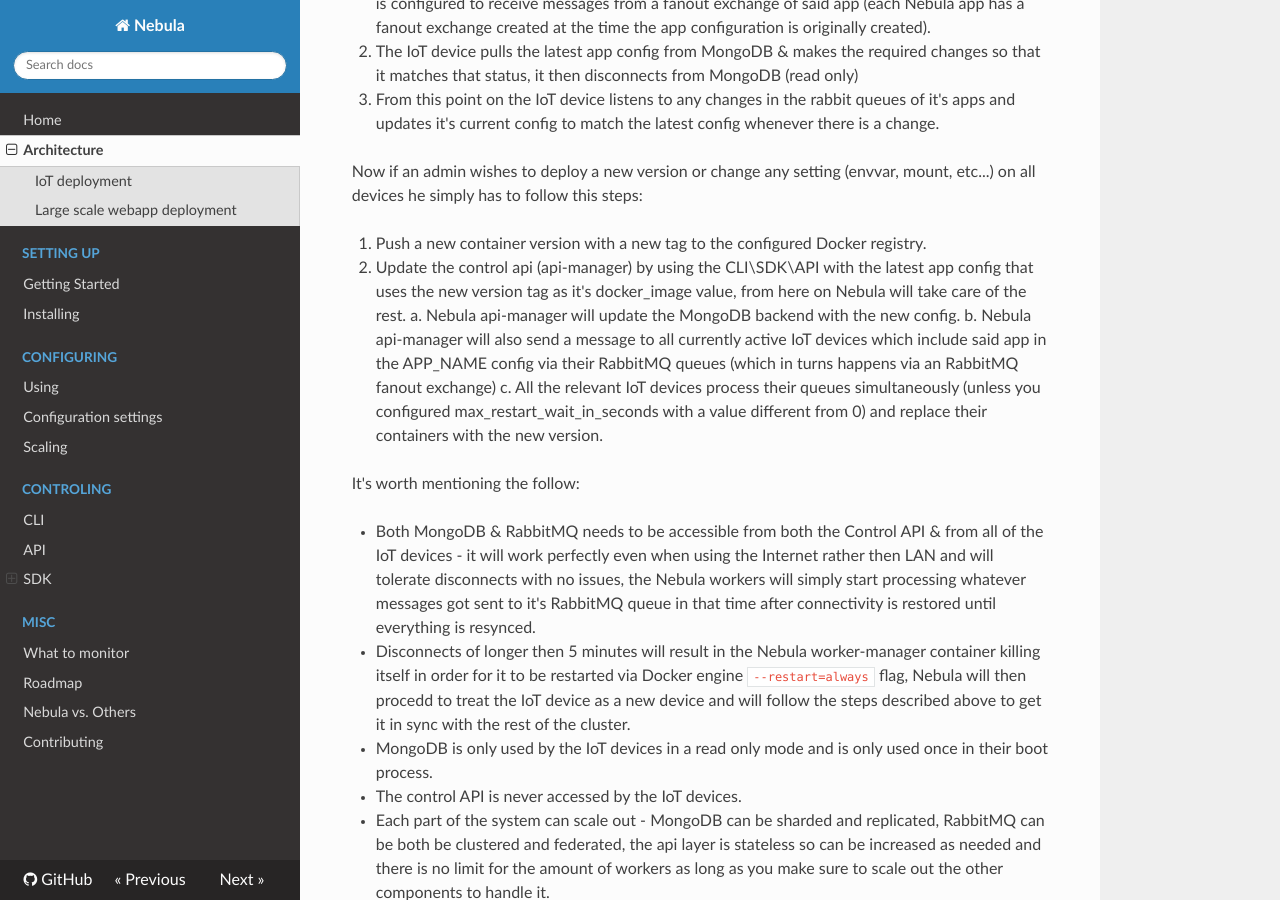
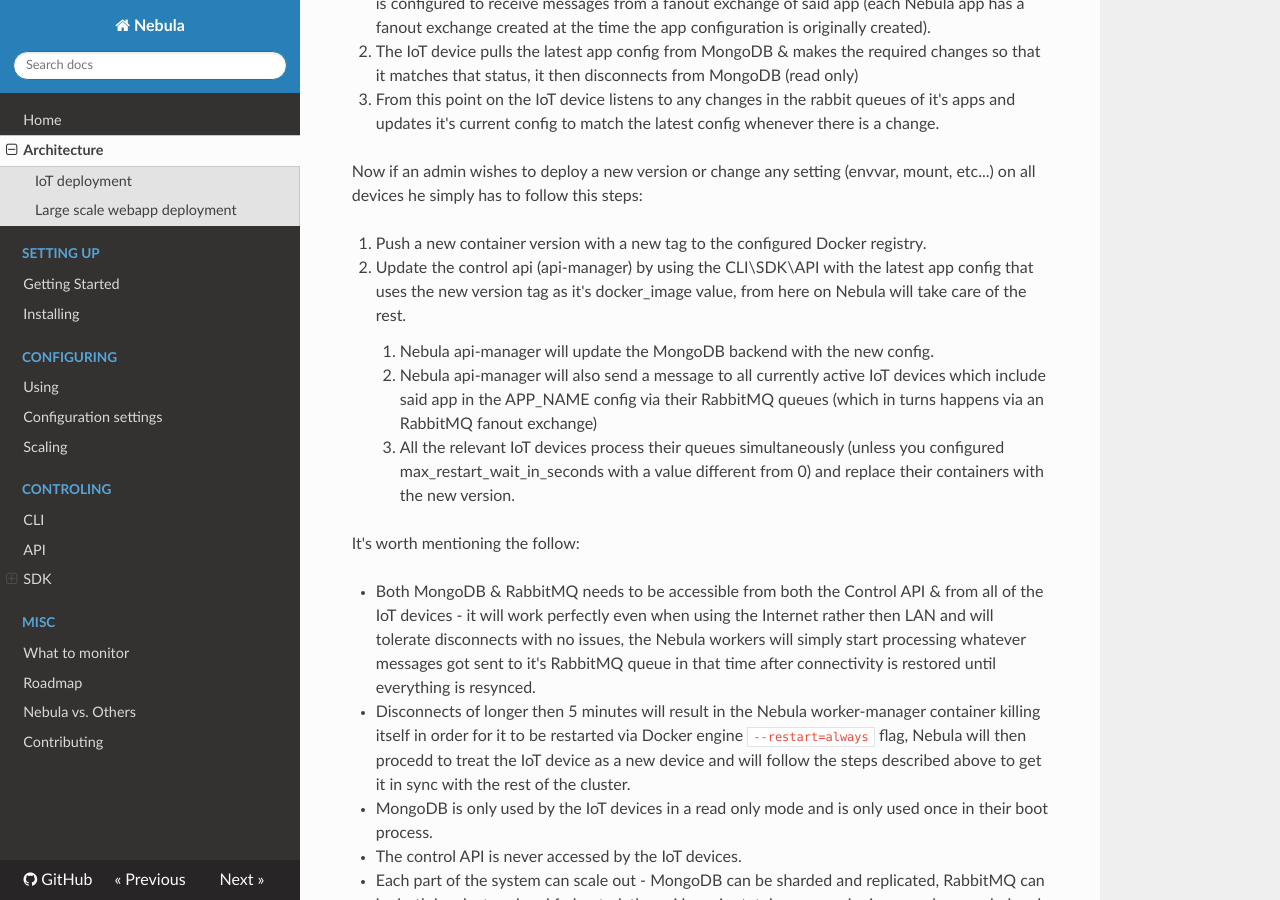
Before and after one commit to nebula-orchestrator/docs, an MkDocs documentation site: the page built from docs/architecture.md, in a window 1280 px wide and 900 px high, scrolled down 871 px. Built offline with MkDocs 1.6.1, drawn with Linux system fonts in a browser that asks for light colours; nearby versions of some CDN libraries; old or Windows-style settings are respelled for this version of MkDocs; some of the changed lines change nothing that is shown.

```diff
--- a/docs/architecture.md
+++ b/docs/architecture.md
@@ -15,9 +15,10 @@
 
 1. Push a new container version with a new tag to the configured Docker registry.
 2. Update the control api (api-manager) by using the CLI\SDK\API with the latest app config that uses the new version tag as it's docker_image value, from here on Nebula will take care of the rest.
-    a. Nebula api-manager will update the MongoDB backend with the new config.
-    b. Nebula api-manager will also send a message to all currently active IoT devices which include said app in the APP_NAME config via their RabbitMQ queues (which in turns happens via an RabbitMQ fanout exchange)
-    c. All the relevant IoT devices process their queues simultaneously (unless you configured max_restart_wait_in_seconds with a value different from 0) and replace their containers with the new version.
+
+    1. Nebula api-manager will update the MongoDB backend with the new config.
+    2. Nebula api-manager will also send a message to all currently active IoT devices which include said app in the APP_NAME config via their RabbitMQ queues (which in turns happens via an RabbitMQ fanout exchange)
+    3. All the relevant IoT devices process their queues simultaneously (unless you configured max_restart_wait_in_seconds with a value different from 0) and replace their containers with the new version.
 
 It's worth mentioning the follow:
 
```
